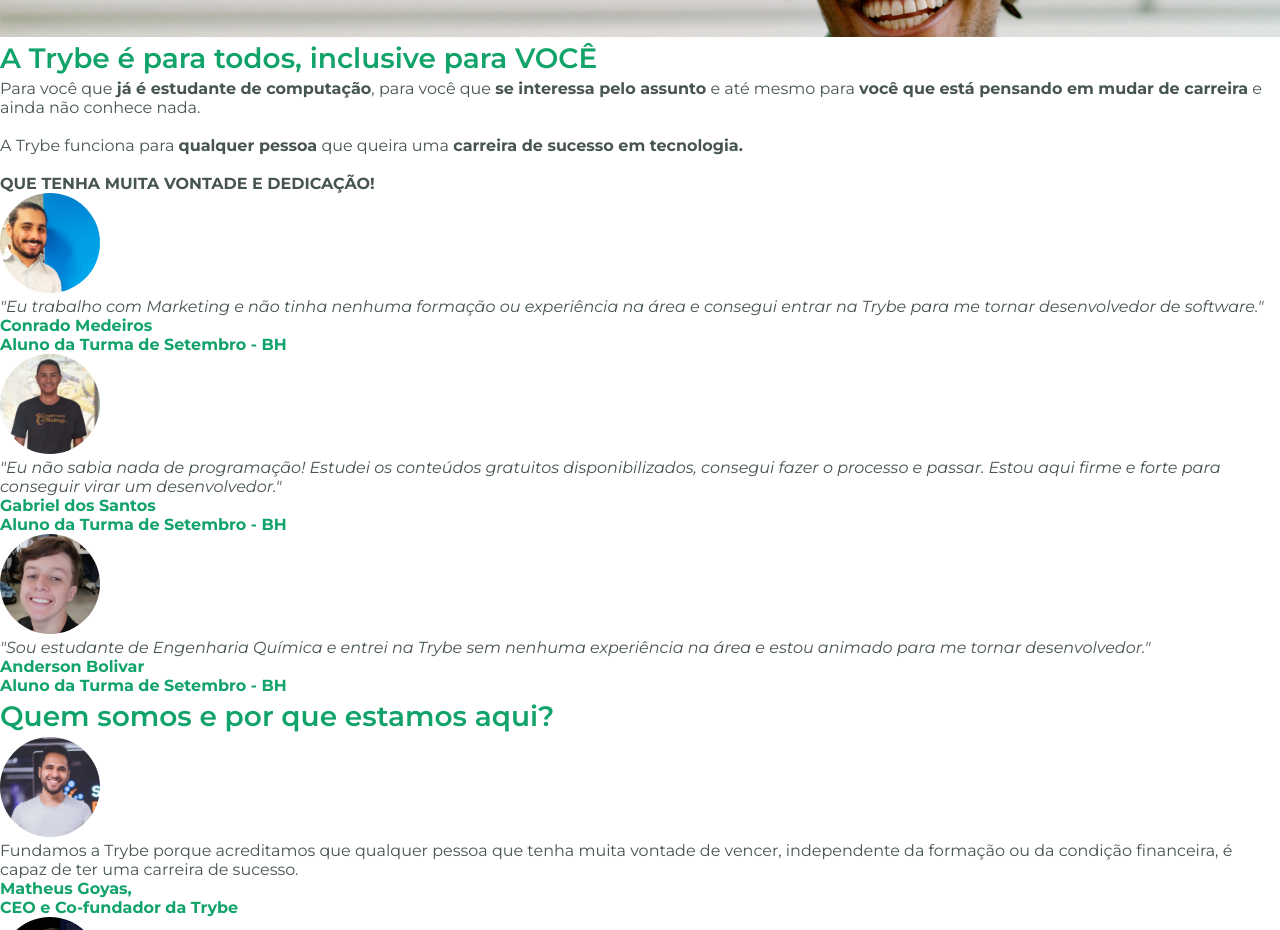
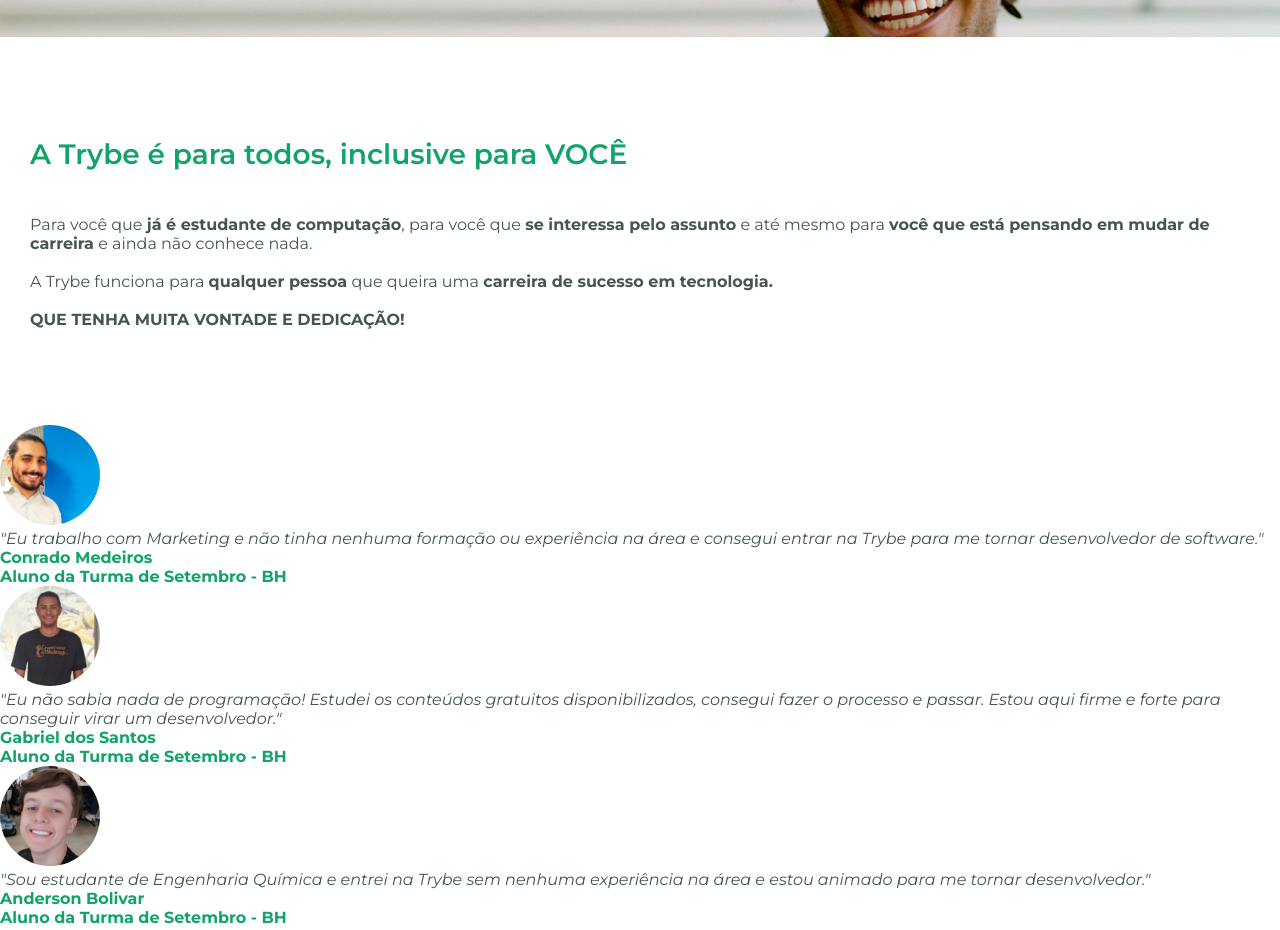
Before and after one commit to simonebarbado/simonebarbado.github.io, a plain HTML site: page projeto-pessoal-01/index.html in a window 1280 px wide. Shown: the part 323-1253 px from the top of the page. Drawn offline with Linux system fonts and the light colour scheme.

Commit message:
Inserindo divs

```diff
--- a/projeto-pessoal-01/index.html
+++ b/projeto-pessoal-01/index.html
@@ -34,6 +34,7 @@
     </section>
 
     <section>
+        <div class="depoimentos">
             <img src="img/conrado-medeiros.png" alt="Foto de Conrado Medeiros" class="pictures">
 
             <p>
@@ -48,7 +49,9 @@
                     Aluno da Turma de Setembro - BH
                 </h4>
             </p>
+        </div>
 
+        <div class="depoimentos">
             <img src="img/gabriel-dos-santos.png" alt="Foto de Gabriel dos Santos" class="pictures">
             <p>
                 <em>
@@ -62,7 +65,9 @@
                     Aluno da Turma de Setembro - BH
                 </h4>
             </p>
+        </div>
 
+        <div class="depoimentos">
             <img src="img/anderson-bolivar.png" alt="Foto de Anderson Bolivar" class="pictures">
             <p>
                 <em>
@@ -76,6 +81,7 @@
                     Aluno da Turma de Setembro - BH
                 </h4>
             </p>
+        </div>
     </section>
 
     <section>
--- a/projeto-pessoal-01/style.css
+++ b/projeto-pessoal-01/style.css
@@ -61,11 +61,19 @@
     text-decoration: none;
 }
 
+.depoimentos {
+
+}
+
 #header-content {
     max-width: 600px;
     text-align: left;
 }
+#marketing {
+    padding: 6em 30px;
+}
 
-#marketing {
 
+#marketing h2 {
+    margin-bottom: 40px;
 }
```
Lines whose indentation alone changed are shown as unchanged.
